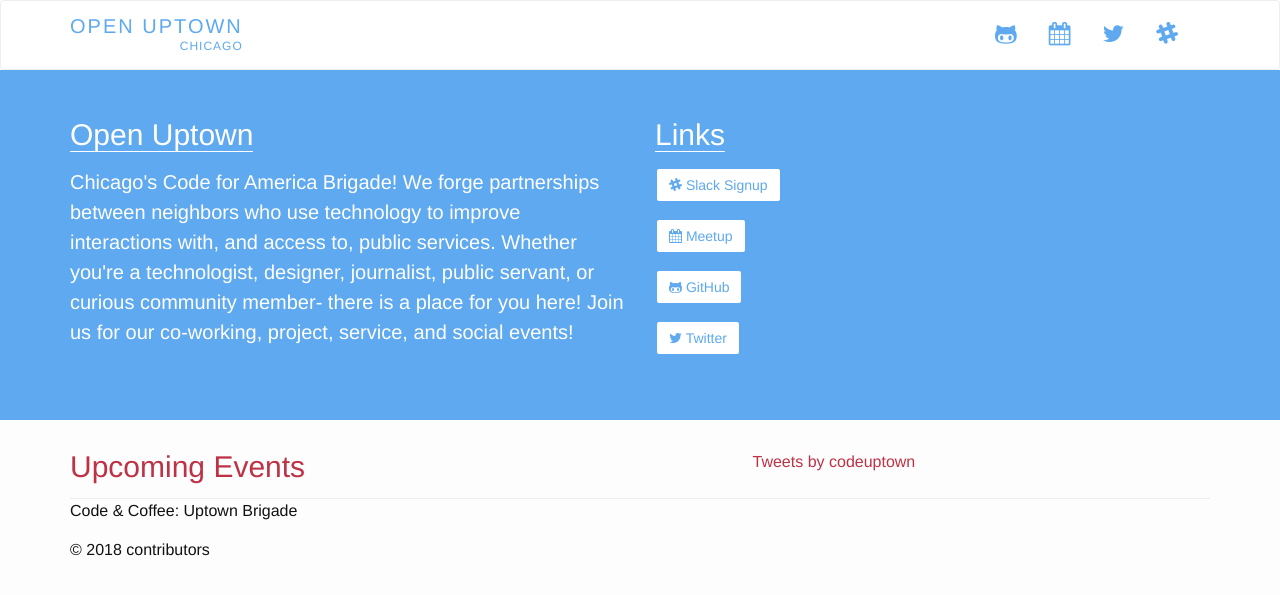
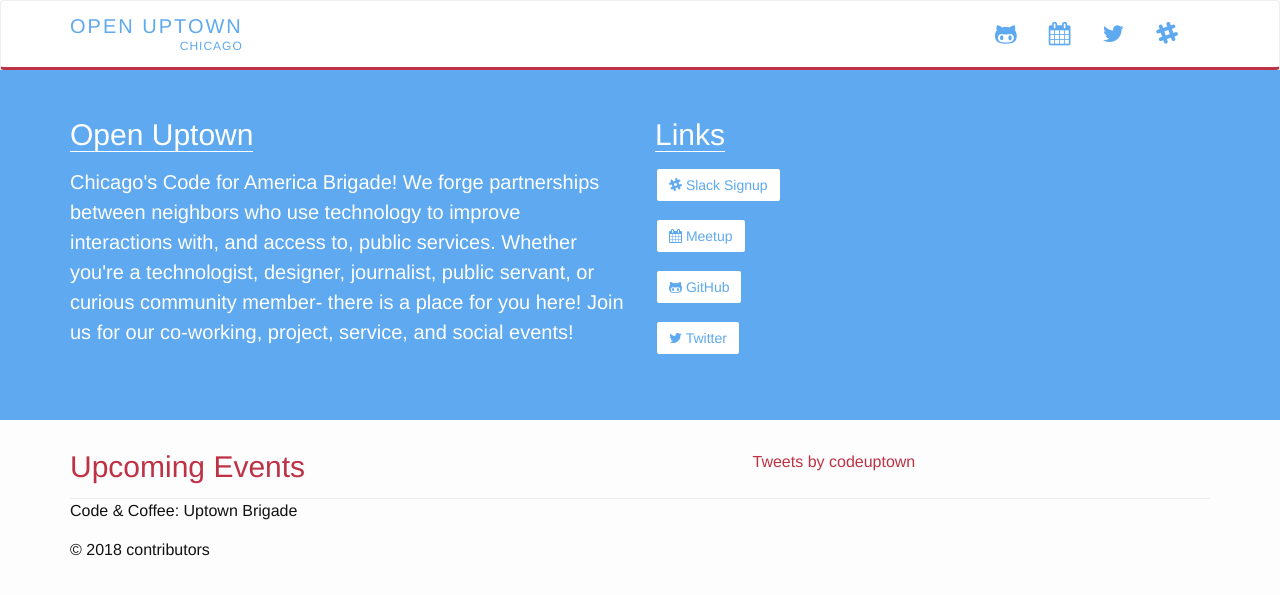
Before and after one commit to code-312/Code-and-Coffee-Uptown-Brigade.github.io, a Jekyll site: the page built from index.html, in a window 1280 px wide. Shown: the top 595 px of the page. Built offline with Jekyll 4.4.1, drawn with Linux system fonts in a browser that asks for light colours; nearby versions of some CDN libraries; comment, search, counter and statistics services are not loaded.

Commit message:
update css

```diff
--- a/_sass/_customizations.scss
+++ b/_sass/_customizations.scss
@@ -67,7 +67,7 @@ a {
 
 .navbar {
   margin-bottom: 0px;
-  // border-bottom: 3px solid $brand-teal;
+  border-bottom: 3px solid $brand-red;
   height: 70px;
   a {
     font-size: 1.3em;
```
Also changed, not shown: 2 other files.
